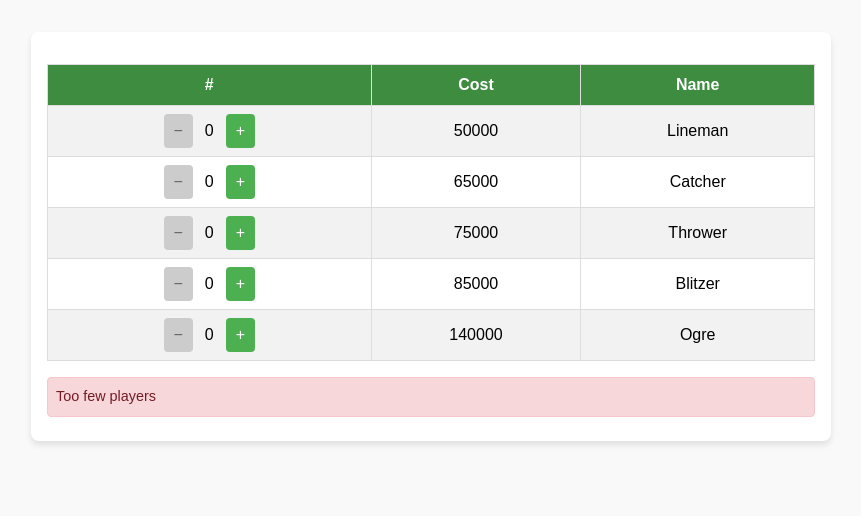
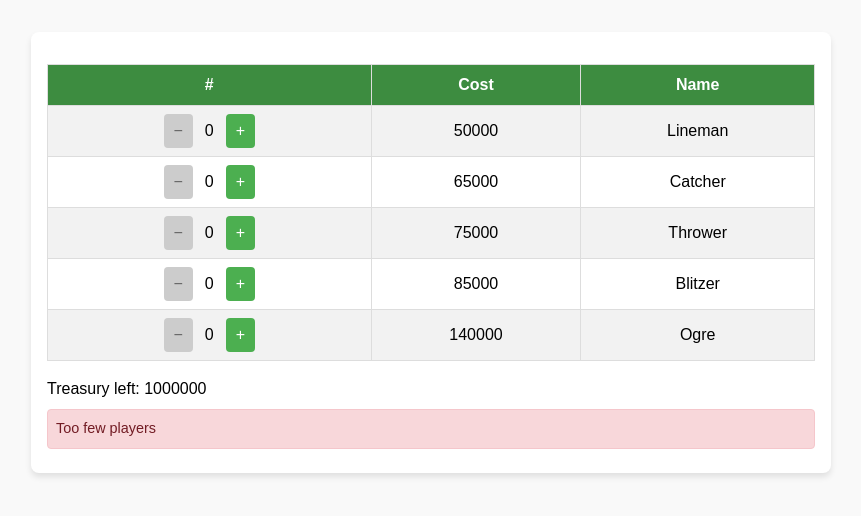
Before and after one commit to guttmar/bb-companion, a SvelteKit app: page /roster in a window 1280 px wide. Shown: the top 516 px of the page, without its empty margins (209-1070 px from the left). Built offline with nearby package versions, Linux system fonts and the light colour scheme.

Commit message:
feat: display available dunds

```diff
--- a/src/routes/roster/+page.svelte
+++ b/src/routes/roster/+page.svelte
@@ -1,6 +1,7 @@
 <script>
   import RosterTable from "$lib/tools/RosterTable.svelte";
   import RosterWarnings from "$lib/components/RosterWarnings.svelte";
+  import { treasuryLeft } from "$lib/stores/roster";
 </script>
 
 <style>
@@ -23,5 +24,6 @@
 
 <main>
   <RosterTable />
+  <p>Treasury left: {$treasuryLeft}</p>
   <RosterWarnings />
 </main>
```
